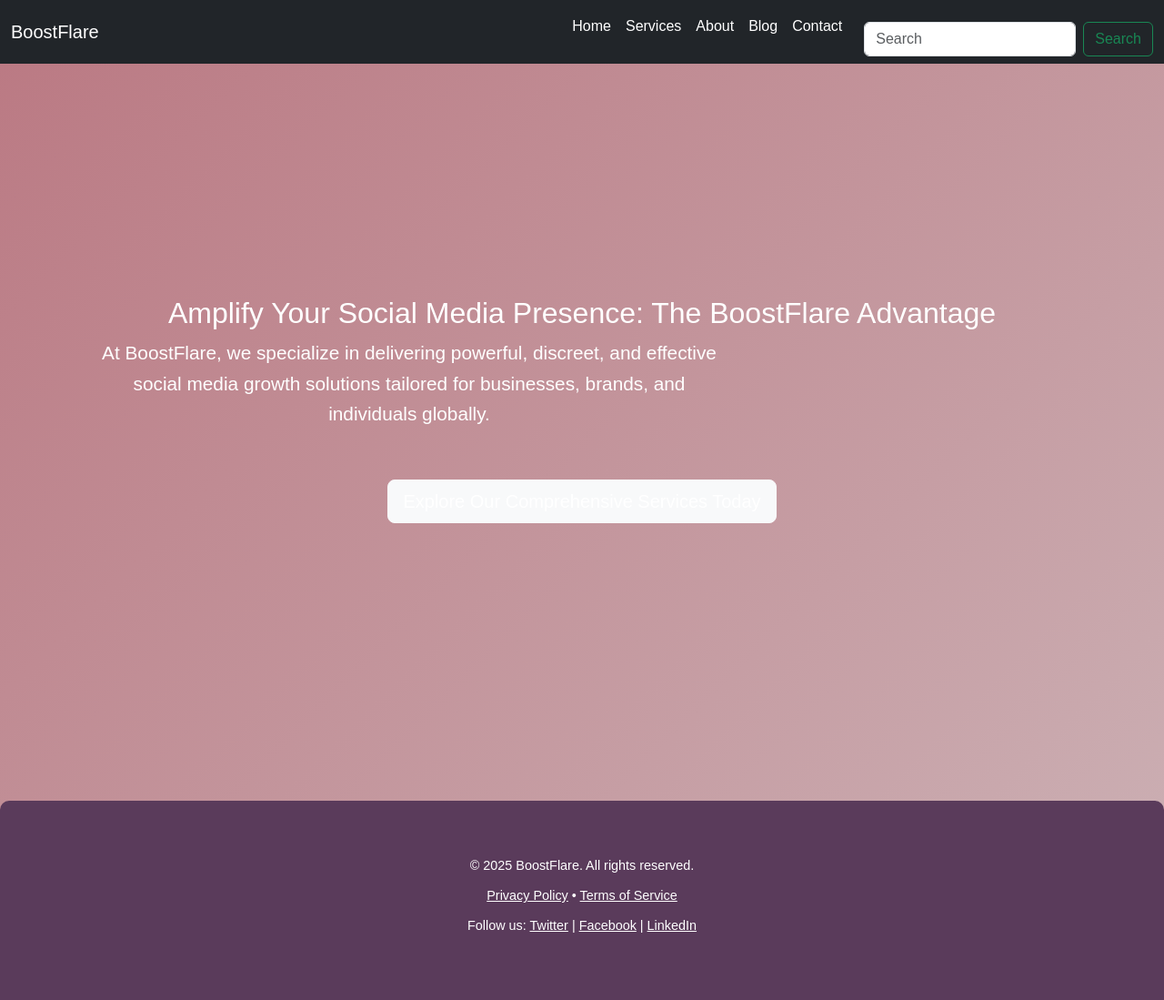
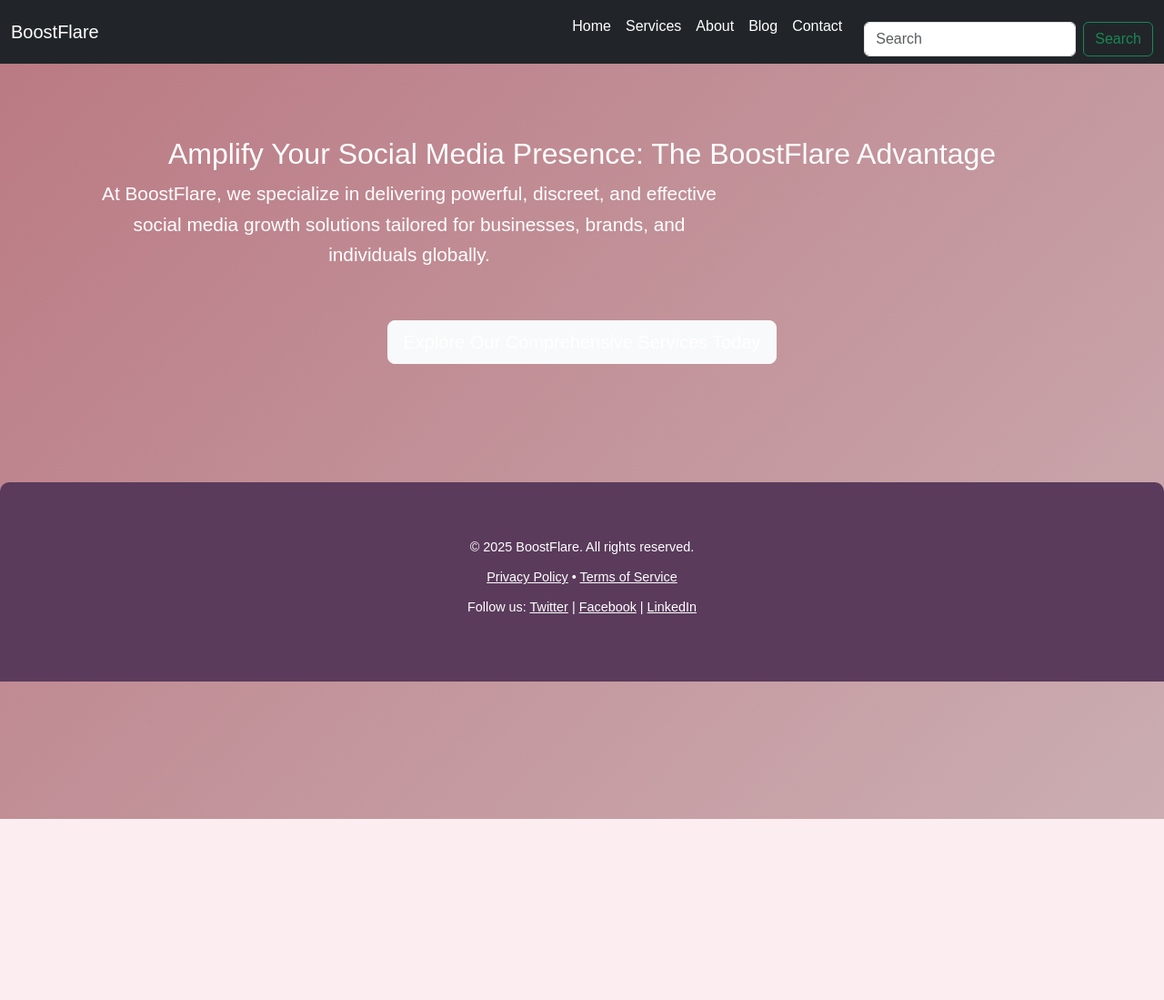
Before and after one commit to candra2012/BoostFlare, a Jekyll site: the page built from index.html, in a window 1280 px wide. Shown: the whole page at 91% size. Built offline with Jekyll 4.4.1, drawn with Linux system fonts in a browser that asks for light colours; after the commit the page ends 900 px from its top, so only the background shows below that.

Commit message:
Update style.css

```diff
--- a/assets/css/style.css
+++ b/assets/css/style.css
@@ -176,20 +176,12 @@ header {
 /* Hero Section */
 .hero {
     text-align: center;
-    padding: 100px 20px;
-    min-height: 80vh; /* Ensures sufficient height */
+    padding: 40px 20px; /* ↓ dari 100px jadi 40px */
+    min-height: auto; /* atau bisa dikurangi ke 60vh kalau tetap mau responsif */
     display: flex;
     flex-direction: column;
-    justify-content: center;
+    justify-content: flex-start; /* ↓ dari center supaya teks naik */
     align-items: center;
-}
-
-.hero h1 {
-    font-family: 'Playfair Display', serif;
-    font-size: 3.8em;
-    color: var(--deep-plum);
-    margin-bottom: 20px;
-    line-height: 1.2;
 }
 
 .hero p {
```
